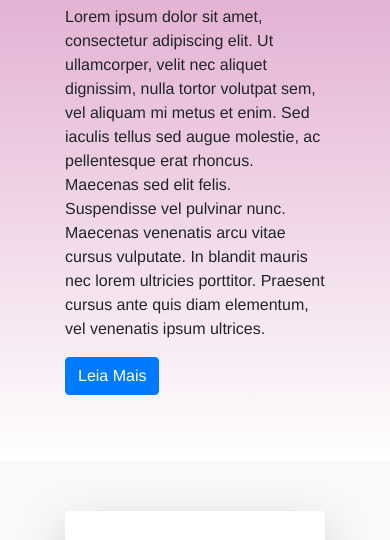
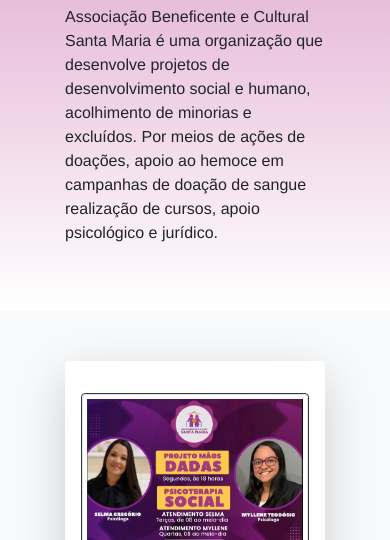
Before and after one commit to antonioFilho-global/Estagio3-Associacao-Santa-Maria, a plain HTML site: page index.html in a window 390 px wide. Shown: the part 300-840 px from the top of the page. Drawn offline with Linux system fonts and the light colour scheme.

Commit message:
melhorando a responsividade do carrosel e descrição da associação

```diff
--- a/index.html
+++ b/index.html
@@ -63,7 +63,7 @@
 	<div id="main">
 		<div class="container-fluid">
 			<div class="row">
-				<div class="col-md-5 col-xs-12">
+				<div class="col-12 col-xl-4">
 					<!--Carrosel -->
 					<div id="carrosselIndicadores" class="carousel slide" data-ride="carousel">
 						<ol class="carousel-indicators">
@@ -107,15 +107,15 @@
 					</div>
 				</div>
 				<!--Mensagem ao lado do carrosel-->
-				<div class="col-md-7 col-xs-12">
+				<!-- <div class="col-md-7 col-xs-12"> -->
+				<div class="col-12 col-xl-4">
 					<h1>Hello world</h1>
-					<p>Lorem ipsum dolor sit amet, consectetur adipiscing elit. Ut ullamcorper, velit nec aliquet
-						dignissim, nulla tortor volutpat sem, vel aliquam mi metus et enim. Sed iaculis tellus sed augue
-						molestie, ac pellentesque erat rhoncus. Maecenas sed elit felis. Suspendisse vel pulvinar nunc.
-						Maecenas venenatis arcu vitae cursus vulputate. In blandit mauris nec lorem ultricies porttitor.
-						Praesent cursus ante quis diam elementum, vel venenatis ipsum ultrices.</p>
-
-					<p><a class="btn btn-primary" href="#" role="button">Leia Mais</a></p>
+					<p>Associação Beneficente e Cultural Santa Maria é uma organização que desenvolve
+						projetos de desenvolvimento social e humano, acolhimento de minorias e excluídos. Por
+						meios de ações de doações, apoio ao hemoce em campanhas de doação de sangue
+						realização de cursos, apoio psicológico e jurídico.
+					</p>
+					<!-- <p><a class="btn btn-primary" href="#" role="button">Leia Mais</a></p> -->
 				</div>
 			</div>
 		</div>
```
